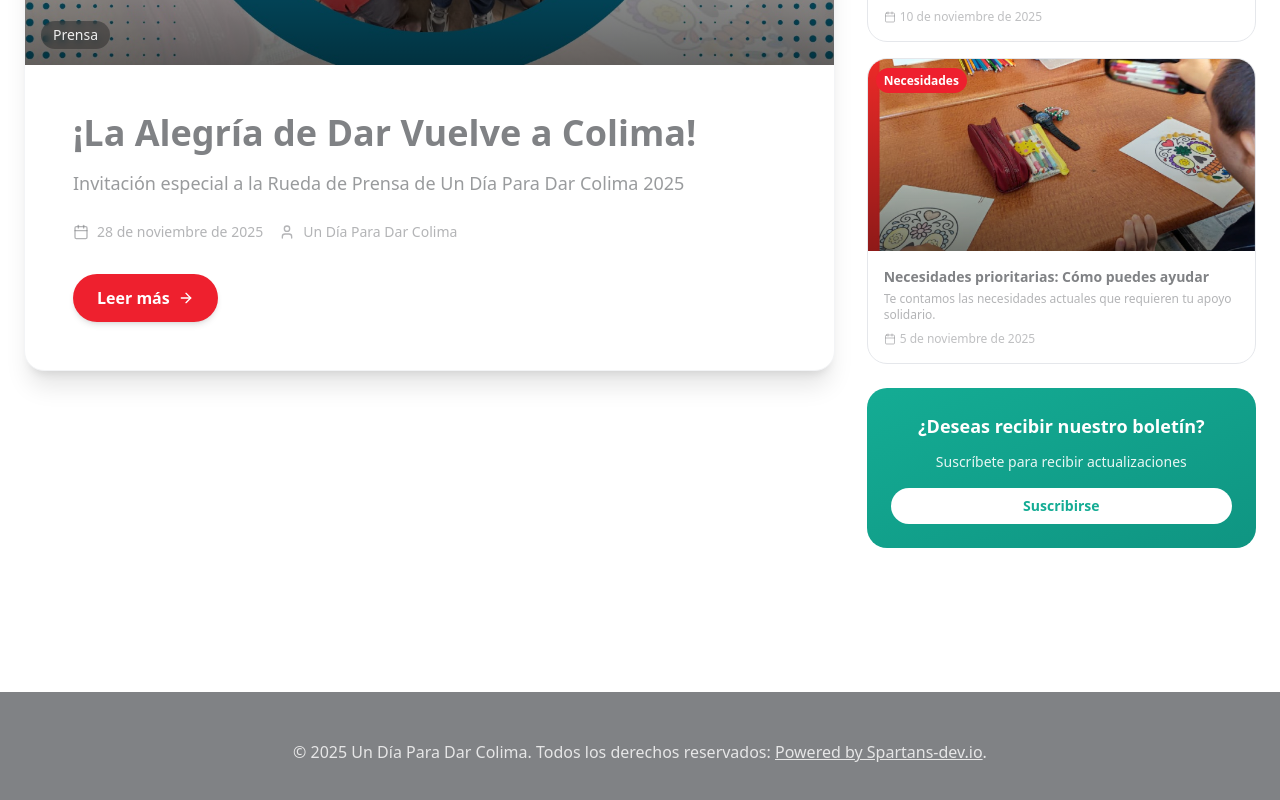
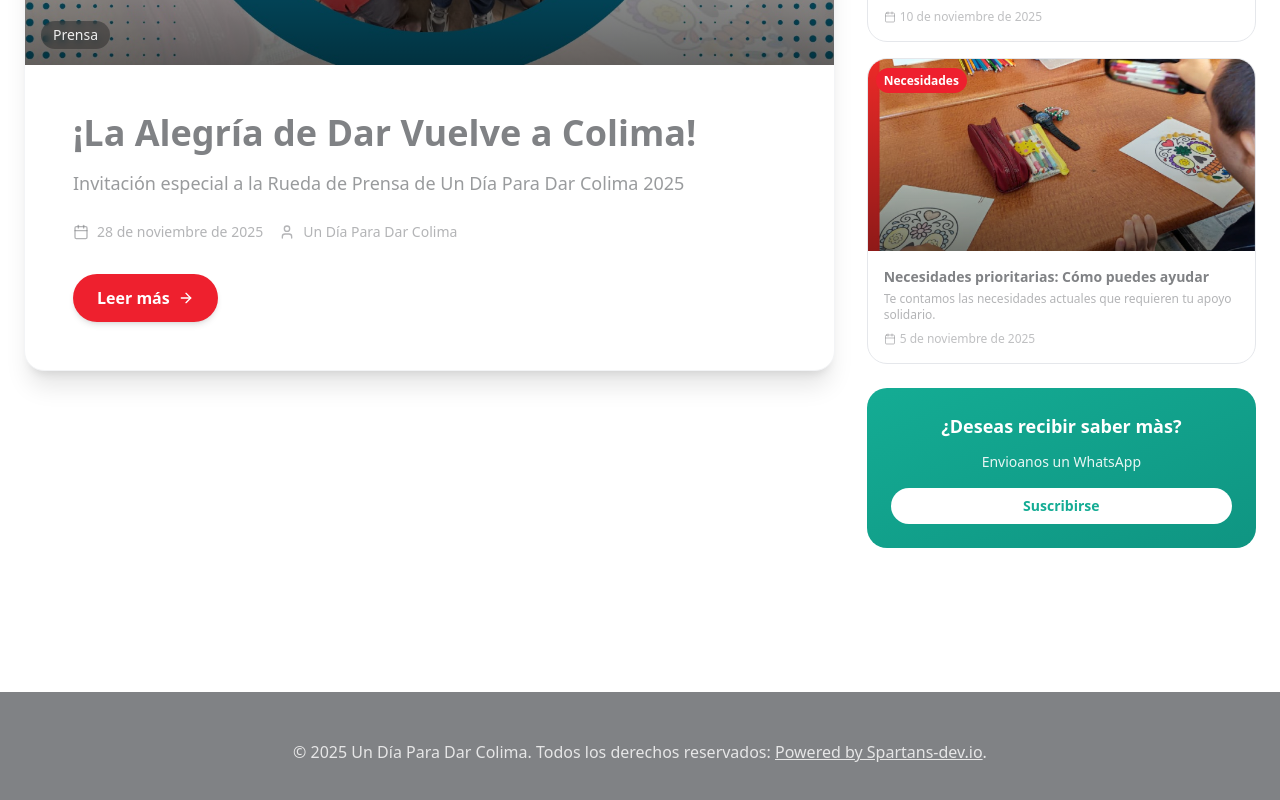
Before and after one commit to GARCIA1997/un-dia-para-dar, a React (Vite) app: page /boletin in a window 1280 px wide. Shown: the part 569-1369 px from the top of the page. Built offline with nearby package versions, Linux system fonts and the light colour scheme.

Commit message:
Update call-to-action text and WhatsApp link in Boletin.tsx

```diff
--- a/src/pages/Boletin.tsx
+++ b/src/pages/Boletin.tsx
@@ -250,13 +250,13 @@ export default function Boletin() {
               {/* Call to Action Box */}
               <div className="mt-6 bg-gradient-to-br from-[#14AC94] to-[#0f9582] rounded-[20px] p-6 text-white">
                 <h4 className="text-lg font-bold mb-3 text-center">
-                  ¿Deseas recibir nuestro boletín?
+                  ¿Deseas recibir saber màs?
                 </h4>
                 <p className="text-sm text-white/90 mb-4 text-center font-light">
-                  Suscríbete para recibir actualizaciones
+                  Envioanos un WhatsApp
                 </p>
                 <a
-                  href="https://wa.me/5213121109700?text=Hola, me gustaría suscribirme al boletín informativo"
+                  href="https://wa.me/5213121109700?text=Hola, me gustaría recibir mas informacion sobre el boletín de Un Día Para Dar Colima."
                   target="_blank"
                   rel="noopener noreferrer"
                   className="block w-full bg-white text-[#14AC94] font-semibold py-2 px-4 rounded-full text-center hover:bg-gray-100 transition-all duration-300 text-sm"
```
